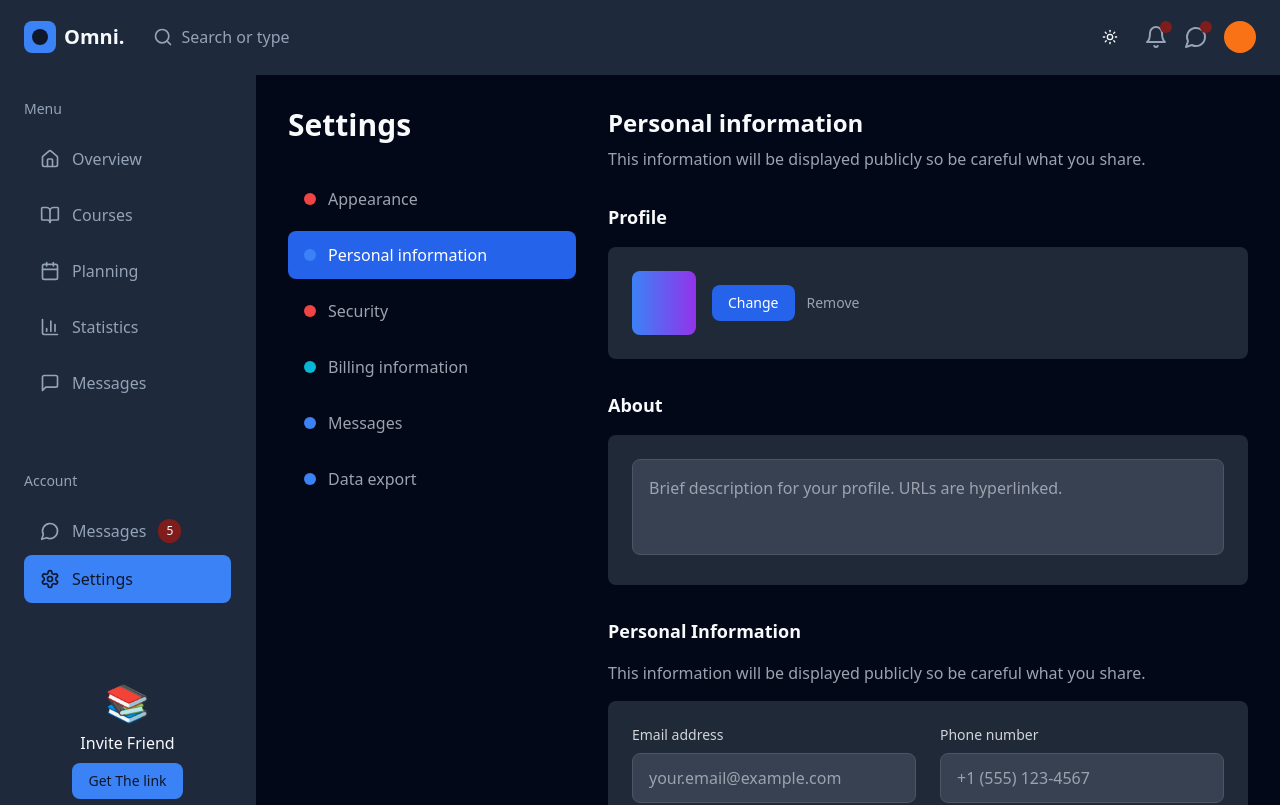
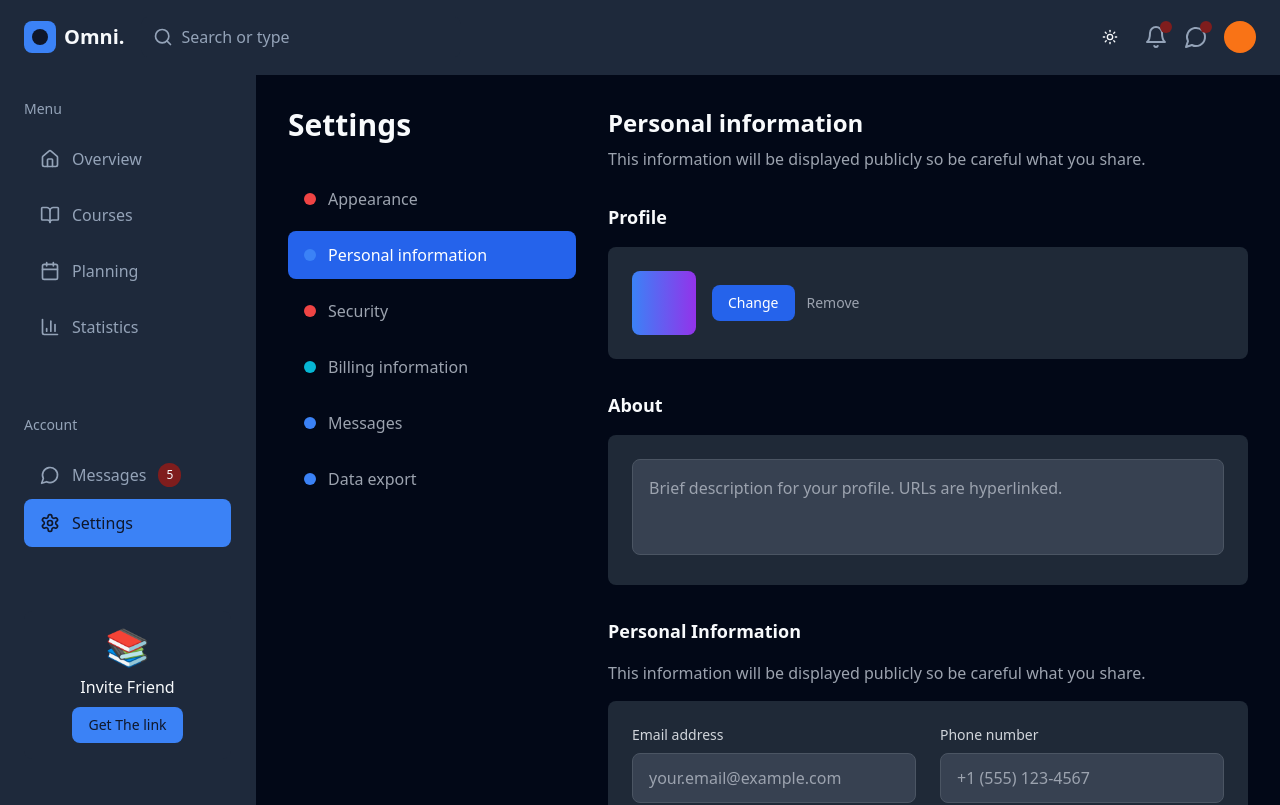
Before and after one commit to Sibabalo97/omni-course-dash-main, a React (Vite) app: page /settings in a window 1280 px wide. Shown: the top 805 px of the page. Built offline with nearby package versions, Linux system fonts and the light colour scheme.

Commit message:
updtated dashboardLayout to fix duplicte keys /

```diff
--- a/src/components/DashboardLayout.tsx
+++ b/src/components/DashboardLayout.tsx
@@ -28,9 +28,11 @@ export default function DashboardLayout({ children }: DashboardLayoutProps) {
    * @returns {boolean} True if the path is active, otherwise false.
    */
   const isActive = (path: string): boolean => {
-    if (path === '/' && location.pathname === '/') return true;
-    if (path !== '/' && location.pathname.startsWith(path)) return true;
-    return false;
+    if (path === '/') {
+      // Active if it's exactly "/" (Overview) or starts with "/course" (Courses)
+      return location.pathname === '/' || location.pathname.startsWith('/course');
+    }
+    return location.pathname.startsWith(path);
   };
 
   return (
@@ -81,10 +83,9 @@ export default function DashboardLayout({ children }: DashboardLayoutProps) {
             <div className="text-muted-foreground text-sm font-medium mb-4">Menu</div>
             {sidebarItems.map((item) => (
               <Link
-                key={item.path}
+                key={item.key}
                 to={item.path}
-                className={`w-full flex items-center space-x-3 px-4 py-3 rounded-lg transition-colors ${
-                  isActive(item.path)
+                className={`w-full flex items-center space-x-3 px-4 py-3 rounded-lg transition-colors ${isActive(item.path)
                   ? 'bg-primary text-primary-foreground'
                   : 'text-muted-foreground hover:text-foreground hover:bg-accent'
                   }`}
@@ -98,15 +99,19 @@ export default function DashboardLayout({ children }: DashboardLayoutProps) {
           {/* Account Section */}
           <div className="mt-16">
             <div className="text-muted-foreground text-sm font-medium mb-4">Account</div>
-            <button className="w-full flex items-center space-x-3 px-4 py-3 rounded-lg text-muted-foreground hover:text-foreground hover:bg-accent">
+
+            <Link
+              to="/messages"
+              className="w-full flex items-center space-x-3 px-4 py-3 rounded-lg text-muted-foreground hover:text-foreground hover:bg-accent"
+            >
               <MessageCircle className="w-5 h-5" />
               <span>Messages</span>
               <span className="ml-auto bg-destructive text-destructive-foreground text-xs px-2 py-1 rounded-full">5</span>
-            </button>
+            </Link>
+
             <Link
               to="/settings"
-              className={`w-full flex items-center space-x-3 px-4 py-3 rounded-lg transition-colors ${
-                location.pathname === '/settings'
+              className={`w-full flex items-center space-x-3 px-4 py-3 rounded-lg transition-colors ${location.pathname === '/settings'
                 ? 'bg-primary text-primary-foreground'
                 : 'text-muted-foreground hover:text-foreground hover:bg-accent'
                 }`}
--- a/src/constants/constants.ts
+++ b/src/constants/constants.ts
@@ -1,4 +1,4 @@
-  import { Home, BookOpen, Calendar, BarChart3,MessageCircle,Settings,Search,Bell, MessageSquare } from 'lucide-react';
+import { Home, BookOpen, Calendar, BarChart3, MessageCircle, Settings, Search, Bell, MessageSquare } from 'lucide-react';
 
 export const settingsSections = [
   { id: 'appearance', label: 'Appearance', color: 'bg-red-500' },
@@ -80,13 +80,11 @@
 ];
 
 export const sidebarItems = [
-  { icon: Home, label: 'Overview', path: '/' },
-  { icon: BookOpen, label: 'Courses', path: '/courses' },
-  { icon: Calendar, label: 'Planning', path: '/planning' },
-  { icon: BarChart3, label: 'Statistics', path: '/statistics' },
-{ icon: MessageSquare, label: 'Messages', path: '/messages' },
+  { icon: Home, label: 'Overview', path: '/', key: 'overview' },
+  { icon: BookOpen, label: 'Courses', path: '/', key: 'courses' },
+  { icon: Calendar, label: 'Planning', path: '/planning', key: 'planning' },
+  { icon: BarChart3, label: 'Statistics', path: '/statistics', key: 'statistics' },
 ];
-
 export const activityData = [
   { month: '10 Oct', theory: 20, practice: 15 },
   { month: '12 Oct', theory: 18, practice: 22 },
```
Lines whose indentation alone changed are shown as unchanged.
